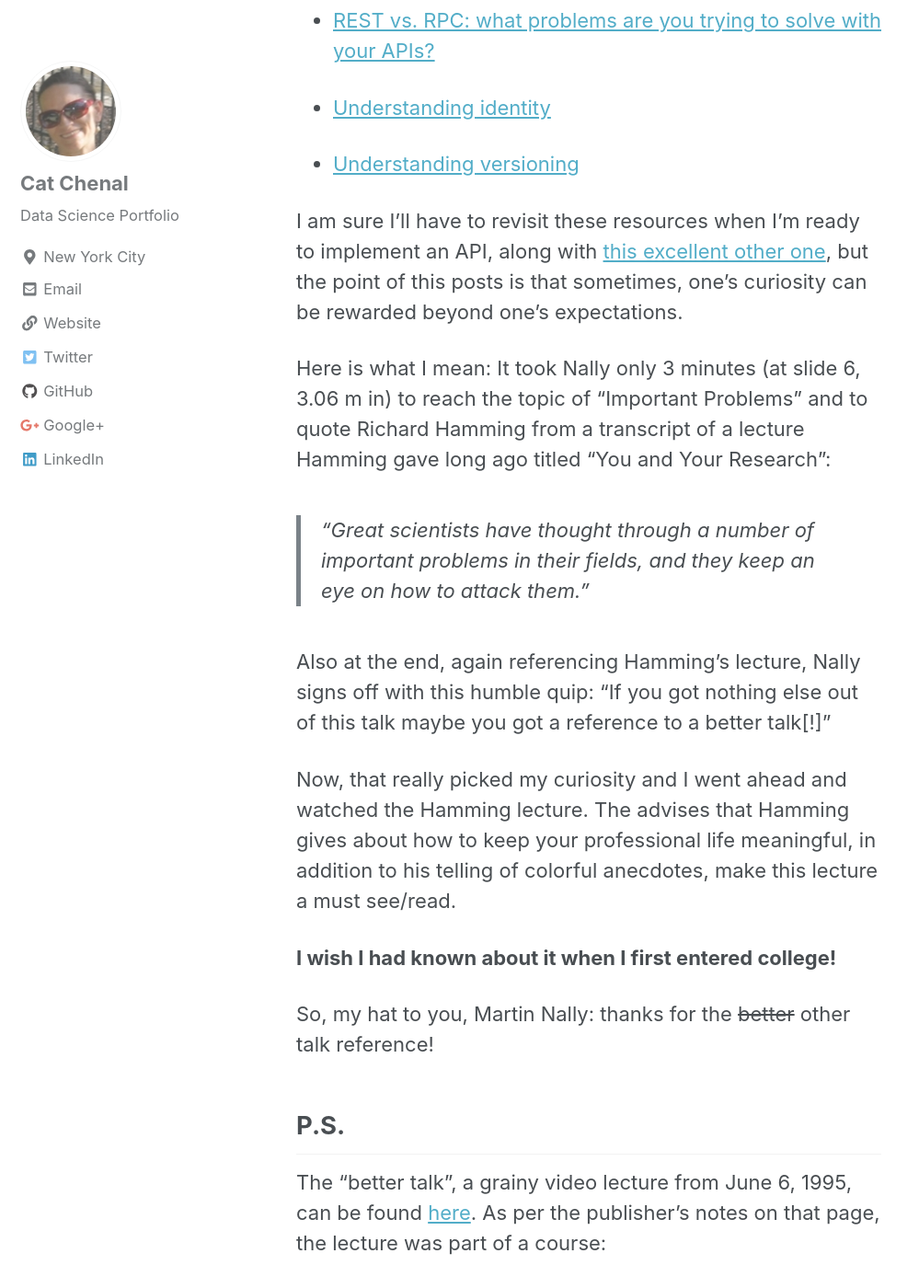
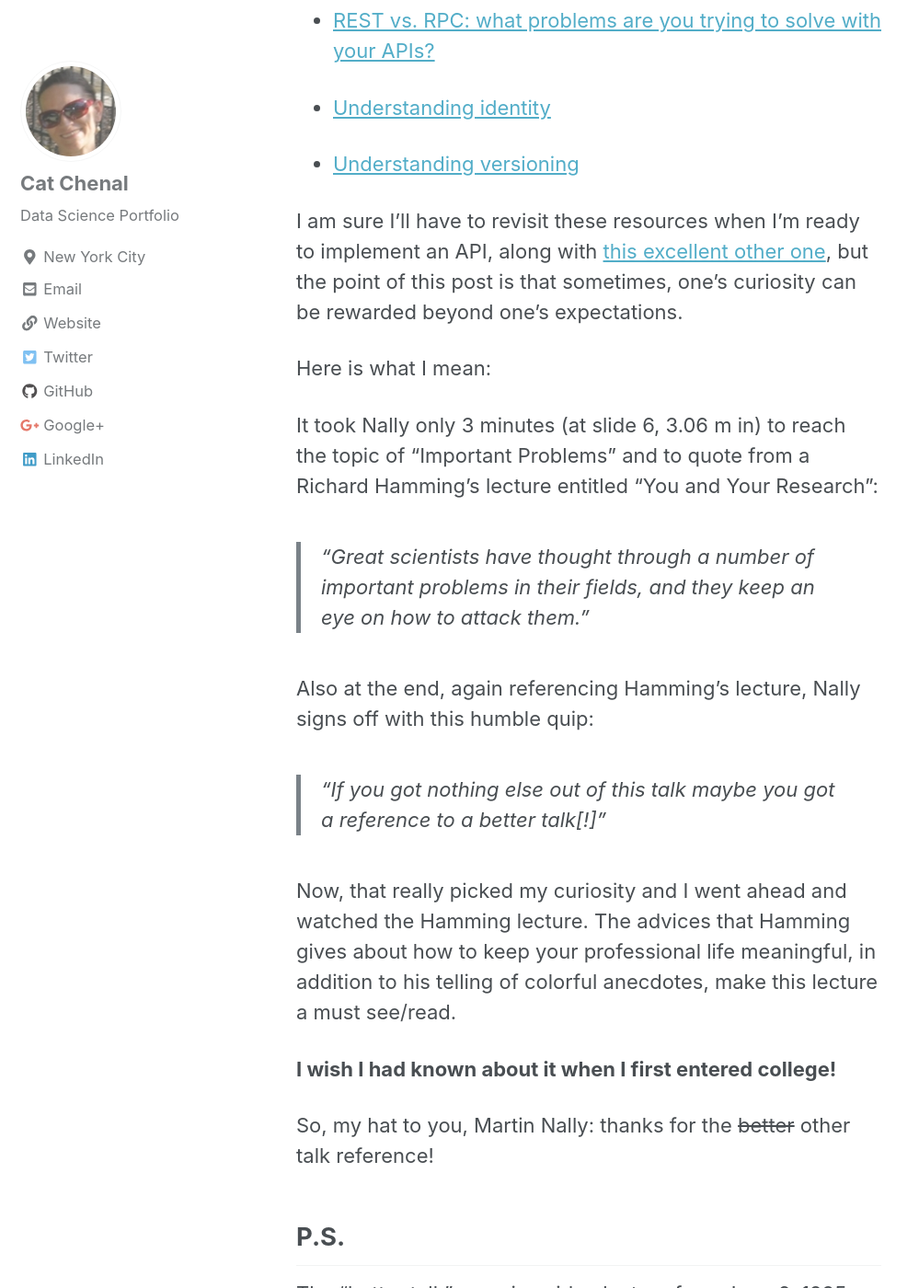
Before and after one commit to CatChenal/CatChenal.github.io, a Jekyll site: the page built from _posts/2018-11-28-From_API_design_to_Richard_Hamming.md, in a window 1280 px wide and 1400 px high, scrolled down 822 px. Shown: the whole window at 92% size, without its empty margins (0-999 px from the left). Built offline with Jekyll 4.4.1, drawn with Linux system fonts in a browser that asks for light colours; nearby versions of some CDN libraries.

Commit message:
minor corrections

```diff
--- a/_posts/2018-11-28-From_API_design_to_Richard_Hamming.md
+++ b/_posts/2018-11-28-From_API_design_to_Richard_Hamming.md
@@ -24,20 +24,23 @@ The webcast actually distills these three blog posts referenced by Nally at the
 *  [Understanding versioning](https://cloud.google.com/blog/products/gcp/api-design-which-version-of-versioning-is-right-for-you)
 
 I am sure I'll have to revisit these resources when I'm ready to implement an API, along with
-[this excellent other one](https://blog.philipphauer.de/restful-api-design-best-practices/), but the point of this posts is that
+[this excellent other one](https://blog.philipphauer.de/restful-api-design-best-practices/), but the point of this post is that
 sometimes,  one's curiosity can be rewarded beyond one's expectations.
 
 Here is what I mean:
+
+
 It took Nally only 3 minutes (at slide 6, 3.06 m in) to reach the topic of "Important Problems" and
-to quote Richard Hamming from a transcript of a lecture Hamming gave long ago titled "You and Your Research":
+to quote from a Richard Hamming's lecture entitled "You and Your Research":
 >"Great scientists have thought through a number of important
 >problems in their fields, and they keep an eye on how to attack them."
 
 Also at the end, again referencing Hamming's lecture, Nally signs off with this humble quip:
-"If you got nothing else out of this talk maybe you got a reference to a better talk[!]"
+>"If you got nothing else out of this talk maybe you got a reference to a better talk[!]"
+
 
 Now, that really picked my curiosity and I went ahead and watched the Hamming lecture.
-The advises that Hamming gives about how to keep your professional life meaningful, in addition to
+The advices that Hamming gives about how to keep your professional life meaningful, in addition to
 his telling of colorful anecdotes, make this lecture a must see/read.
 
 **I wish I had known about it when I first entered college!**
```
